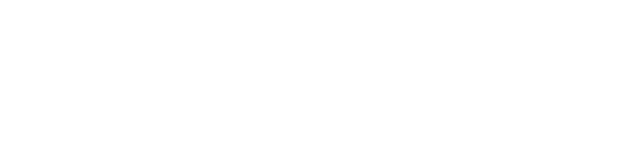
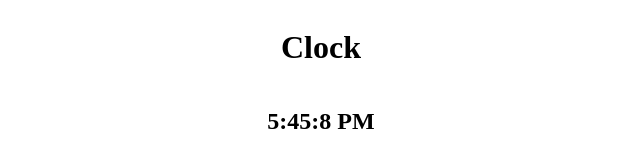
Before and after one commit to ZachYarbrough/Digital-Clock, a plain HTML site: page index.html in a window 1280 px wide. Shown: the whole page, without its empty margins (319-959 px from the left). Drawn offline with Linux system fonts and the light colour scheme.

Commit message:
Added functionality to clock

```diff
--- a/app.js
+++ b/app.js
@@ -0,0 +1,16 @@
+let date = new Date();
+
+//Gets local time
+let hour = date.getHours();
+let min = date.getMinutes();
+let sec = date.getSeconds();
+
+let standardTime = (hour >= 12) ? 'PM' : 'AM';
+hour = (hour == 0) ? 12 : (hour > 12) ? hour - 12 : hour; //correctly displays hour based on standard time
+
+function clockUpdate() {
+document.getElementById("time").innerHTML = `${hour}:${min}:${sec} ${standardTime}`;
+setInterval(clockUpdate, 1000); //updates time every second
+}
+
+clockUpdate();
--- a/index.html
+++ b/index.html
@@ -5,10 +5,15 @@
     <meta http-equiv="X-UA-Compatible" content="IE=edge">
     <meta name="viewport" content="width=device-width, initial-scale=1.0">
     <link rel="stylesheet" href="styles.css">
-    <title>Zach Yarbrough</title>
+    <title>Clock</title>
 </head>
 <body>
-
+    <div id="container">
+        <h1>Clock</h1>
+        <div id="clock">
+            <h2 id="time">00:00:00 AM</h2>
+        </div>
+    </div>
     <script src="app.js"></script>
 </body>
 </html>
--- a/styles.css
+++ b/styles.css
@@ -0,0 +1,10 @@
+#container{
+    display: flex;
+    flex-direction: column;
+    align-items: center;
+}
+
+#clock{
+    display: flex;
+    align-items: center;
+}
```
